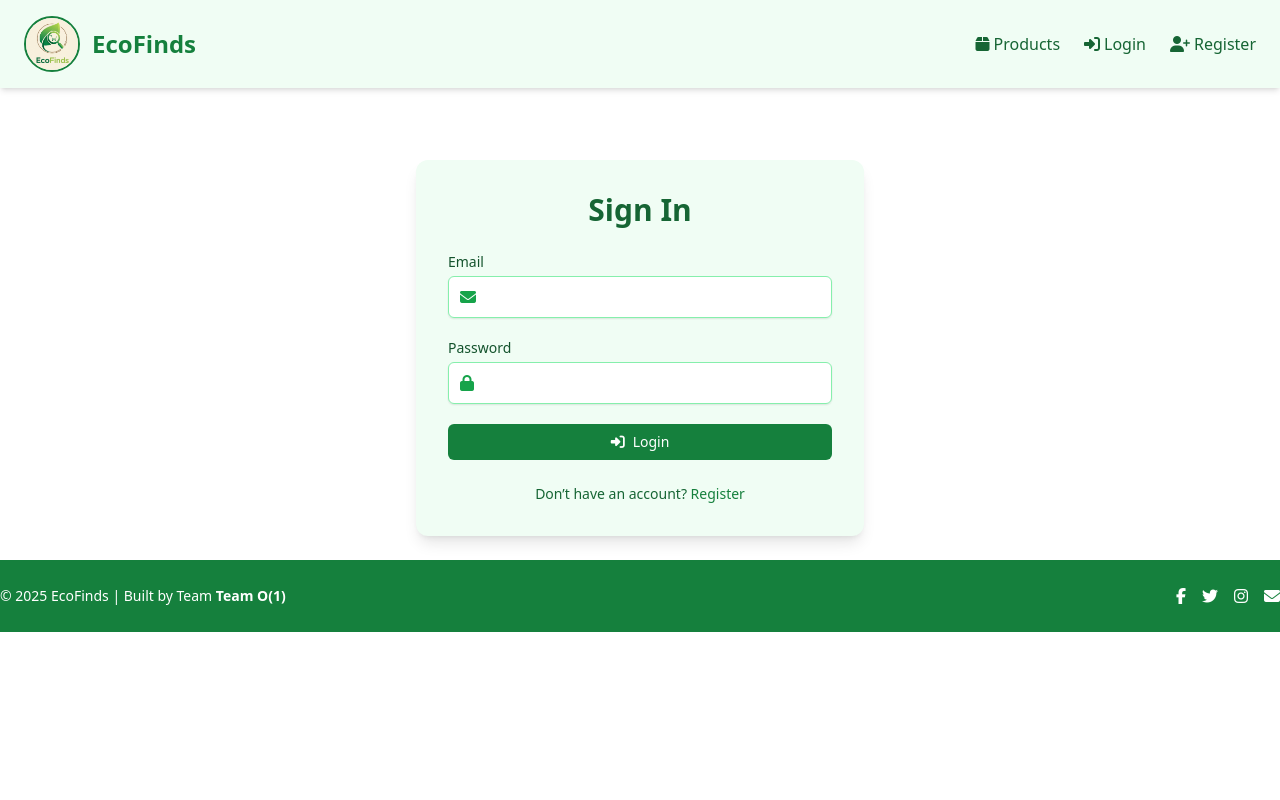
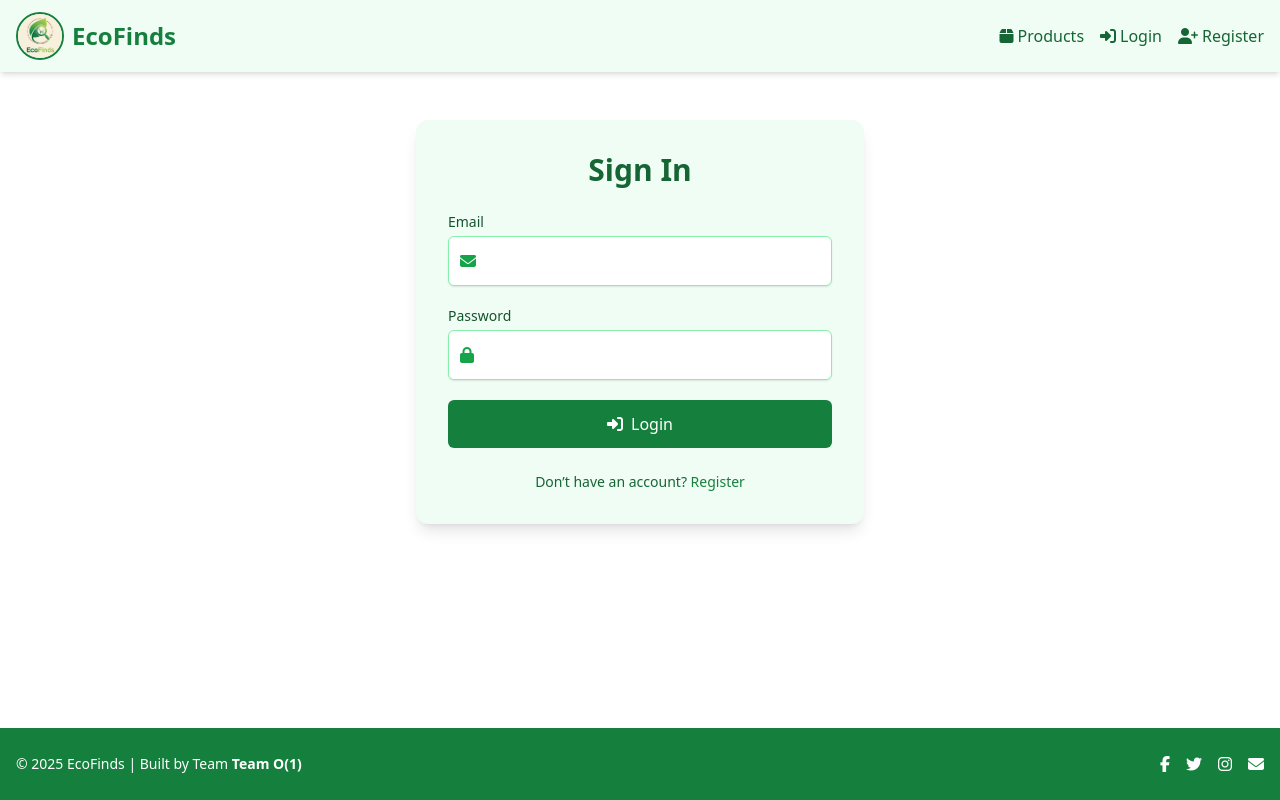
Before and after one commit to prakhar-thecoder/odooxnmit-2025-ecofinds, a Flask app: page /login in a window 1280 px wide. Run offline with Flask 3, Linux system fonts and the light colour scheme; some libraries are stand-ins or nearby versions.

Commit message:
Made some changes for mobile responsiveness

```diff
--- a/templates/base.html
+++ b/templates/base.html
@@ -4,15 +4,21 @@
   <meta charset="UTF-8">
   <title>{% block title %}EcoFinds{% endblock %}</title>
   <script src="https://cdn.tailwindcss.com"></script>
+  <meta name="viewport" content="width=device-width, initial-scale=1.0">
 
   <!-- Font Awesome Free CDN -->
-  <link rel="stylesheet" href="https://cdnjs.cloudflare.com/ajax/libs/font-awesome/6.5.0/css/all.min.css"  />
+  <link rel="stylesheet" href="https://cdnjs.cloudflare.com/ajax/libs/font-awesome/6.5.0/css/all.min.css" />
 </head>
-<body class="text-gray-900">
+<body class="flex flex-col min-h-screen text-gray-900">
+
   {% include "navbar.html" %}
-  <main class="p-6">
+
+  <!-- Make main flex-grow to take remaining space -->
+  <main class="flex-grow w-full px-6">
     {% block content %}{% endblock %}
   </main>
+
   {% include "footer.html" %}
+
 </body>
 </html>
--- a/templates/footer.html
+++ b/templates/footer.html
@@ -1,13 +1,12 @@
-<footer class="bg-green-700 text-white py-6">
-  <div class="container mx-auto flex flex-col md:flex-row justify-between items-center">
-
+<footer class="bg-green-700 text-white py-6 px-4 mt-12">
+  <div class="container mx-auto flex flex-col md:flex-row justify-between items-center gap-4">
     <!-- Copyright -->
     <p class="text-center md:text-left text-sm">
       &copy; 2025 EcoFinds | Built by Team <strong>Team O(1)</strong>
     </p>
 
     <!-- Social Icons -->
-    <div class="flex space-x-4 mt-3 md:mt-0">
+    <div class="flex flex-wrap justify-center md:justify-end gap-4">
       <a href="#" class="hover:text-green-300 transition">
         <i class="fa-brands fa-facebook-f"></i>
       </a>
@@ -21,6 +20,5 @@
         <i class="fa-solid fa-envelope"></i>
       </a>
     </div>
-
   </div>
 </footer>
--- a/templates/login.html
+++ b/templates/login.html
@@ -3,8 +3,8 @@
 {% block title %}Login - EcoFinds{% endblock %}
 
 {% block content %}
-<div class="max-w-md mx-auto bg-green-50 rounded-xl shadow-lg p-8 mt-12">
-    <h1 class="text-3xl font-bold text-center mb-6 text-green-800">Sign In</h1>
+<div class="w-full max-w-md mx-auto bg-green-50 rounded-xl shadow-lg p-6 sm:p-8">
+    <h1 class="text-2xl sm:text-3xl font-bold text-center mb-6 text-green-800">Sign In</h1>
 
     {% include "components/error.html" %}
 
@@ -17,7 +17,7 @@
                     <i class="fa-solid fa-envelope"></i>
                 </span>
                 <input type="email" id="email" name="email" required
-                       class="block w-full pl-10 pr-3 py-2 border border-green-300 rounded-md shadow-sm focus:outline-none focus:ring-green-500 focus:border-green-500">
+                       class="block w-full pl-10 pr-3 py-2 sm:py-3 border border-green-300 rounded-md shadow-sm focus:outline-none focus:ring-green-500 focus:border-green-500 text-sm sm:text-base">
             </div>
         </div>
 
@@ -29,21 +29,21 @@
                     <i class="fa-solid fa-lock"></i>
                 </span>
                 <input type="password" id="password" name="password" required
-                       class="block w-full pl-10 pr-3 py-2 border border-green-300 rounded-md shadow-sm focus:outline-none focus:ring-green-500 focus:border-green-500">
+                       class="block w-full pl-10 pr-3 py-2 sm:py-3 border border-green-300 rounded-md shadow-sm focus:outline-none focus:ring-green-500 focus:border-green-500 text-sm sm:text-base">
             </div>
         </div>
 
         <!-- Submit Button -->
         <div>
             <button type="submit"
-                    class="w-full flex justify-center items-center gap-2 py-2 px-4 rounded-md text-sm font-medium text-white bg-green-700 hover:bg-green-800 focus:outline-none transition">
+                    class="w-full flex justify-center items-center gap-2 py-2 sm:py-3 px-4 rounded-md text-sm sm:text-base font-medium text-white bg-green-700 hover:bg-green-800 focus:outline-none transition">
                 <i class="fa-solid fa-right-to-bracket"></i> Login
             </button>
         </div>
     </form>
 
     <!-- Register Link -->
-    <div class="mt-6 text-center">
+    <div class="mt-4 sm:mt-6 text-center">
         <p class="text-sm text-green-800">
             Don’t have an account?
             <a href="/register" class="font-medium text-green-700 hover:text-green-900">
@@ -52,4 +52,5 @@
         </p>
     </div>
 </div>
+
 {% endblock %}
--- a/templates/navbar.html
+++ b/templates/navbar.html
@@ -1,18 +1,18 @@
-<nav class="flex justify-between items-center px-6 py-4 bg-green-50 shadow-md">
+<nav class="bg-green-50 shadow-md px-4 py-3 mb-12">
+  <div class="max-w-7xl mx-auto flex justify-between items-center">
     <!-- Logo -->
-  <a class="flex items-center space-x-3" href="/">
+    <a class="flex items-center space-x-2" href="/">
       <img src="{{ url_for('static', filename='images/logo.jpg') }}"
            alt="EcoFinds Logo"
-         class="h-14 w-14 object-cover rounded-full border-2 border-green-700">
-    <span class="text-2xl font-bold text-green-700">EcoFinds</span>
+           class="h-10 w-10 sm:h-12 sm:w-12 object-cover rounded-full border-2 border-green-700">
+      <span class="text-xl sm:text-2xl font-bold text-green-700">EcoFinds</span>
     </a>
 
-  <!-- Navigation Links -->
-  <div class="flex items-center gap-6 text-green-800 font-medium">
+    <!-- Desktop Links -->
+    <div class="hidden md:flex items-center gap-4 text-green-800 font-medium text-sm sm:text-base">
       <a href="/" class="flex items-center gap-1 hover:text-green-600 transition">
         <i class="fa-solid fa-box"></i> Products
       </a>
-
       {% if current_user %}
         <a href="/purchases" class="flex items-center gap-1 hover:text-green-600 transition">
           <i class="fa-solid fa-receipt"></i> Purchases
@@ -35,4 +35,46 @@
         </a>
       {% endif %}
     </div>
+
+    <!-- Mobile Hamburger -->
+    <div class="md:hidden">
+      <button id="mobileMenuButton" class="text-green-800 focus:outline-none">
+        <i class="fa-solid fa-bars fa-lg"></i>
+      </button>
+    </div>
+  </div>
+
+  <!-- Mobile Menu -->
+  <div id="mobileMenu" class="hidden md:hidden mt-2 space-y-1 px-2">
+    <a href="/" class="block py-2 px-3 rounded hover:bg-green-100 flex items-center gap-2 text-green-800 text-sm">
+      <i class="fa-solid fa-box"></i> Products
+    </a>
+    {% if current_user %}
+      <a href="/purchases" class="block py-2 px-3 rounded hover:bg-green-100 flex items-center gap-2 text-green-800 text-sm">
+        <i class="fa-solid fa-receipt"></i> Purchases
+      </a>
+      <a href="/profile" class="block py-2 px-3 rounded hover:bg-green-100 flex items-center gap-2 text-green-800 text-sm">
+        <i class="fa-solid fa-user"></i> Profile
+      </a>
+      <a href="/cart" class="block py-2 px-3 rounded hover:bg-green-100 flex items-center gap-2 text-green-800 text-sm">
+        <i class="fa-solid fa-cart-shopping"></i> Cart
+      </a>
+      <a href="/logout" class="block py-2 px-3 rounded hover:bg-green-100 flex items-center gap-2 text-green-800 text-sm">
+        <i class="fa-solid fa-right-from-bracket"></i> Logout
+      </a>
+    {% else %}
+      <a href="/login" class="block py-2 px-3 rounded hover:bg-green-100 flex items-center gap-2 text-green-800 text-sm">
+        <i class="fa-solid fa-right-to-bracket"></i> Login
+      </a>
+      <a href="/register" class="block py-2 px-3 rounded hover:bg-green-100 flex items-center gap-2 text-green-800 text-sm">
+        <i class="fa-solid fa-user-plus"></i> Register
+      </a>
+    {% endif %}
+  </div>
 </nav>
+
+<script>
+  const mobileMenuButton = document.getElementById('mobileMenuButton');
+  const mobileMenu = document.getElementById('mobileMenu');
+  mobileMenuButton.addEventListener('click', () => mobileMenu.classList.toggle('hidden'));
+</script>
--- a/templates/profile.html
+++ b/templates/profile.html
@@ -3,7 +3,7 @@
 {% block title %}Profile - EcoFinds{% endblock %}
 
 {% block content %}
-<div class="max-w-3xl mx-auto mt-12 space-y-8">
+<div class="max-w-3xl mx-auto space-y-8">
 
     <!-- User Details Form -->
     <div class="bg-green-50 rounded-xl shadow-lg p-8">
--- a/templates/register.html
+++ b/templates/register.html
@@ -3,7 +3,7 @@
 {% block title %}Register - EcoFinds{% endblock %}
 
 {% block content %}
-<div class="max-w-md mx-auto bg-green-50 rounded-xl shadow-lg p-8 mt-12">
+<div class="max-w-md mx-auto bg-green-50 rounded-xl shadow-lg p-8">
     <h1 class="text-3xl font-bold text-center mb-6 text-green-800">Create an Account</h1>
 
     {% include "components/error.html" %}
```
Also changed, not shown: templates/my_products.html (+5 -6 lines), static/uploads/products/product_12.jpg (added). Lines whose indentation alone changed are shown as unchanged.
